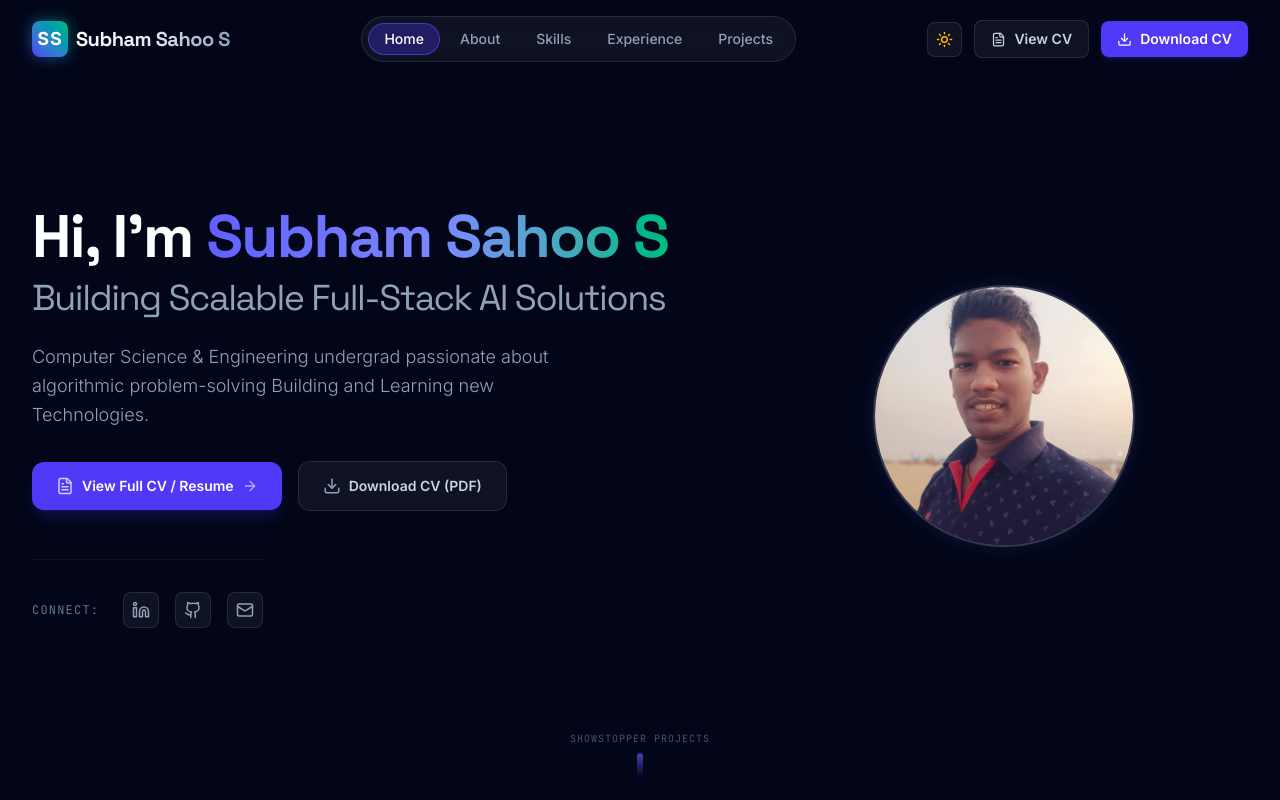
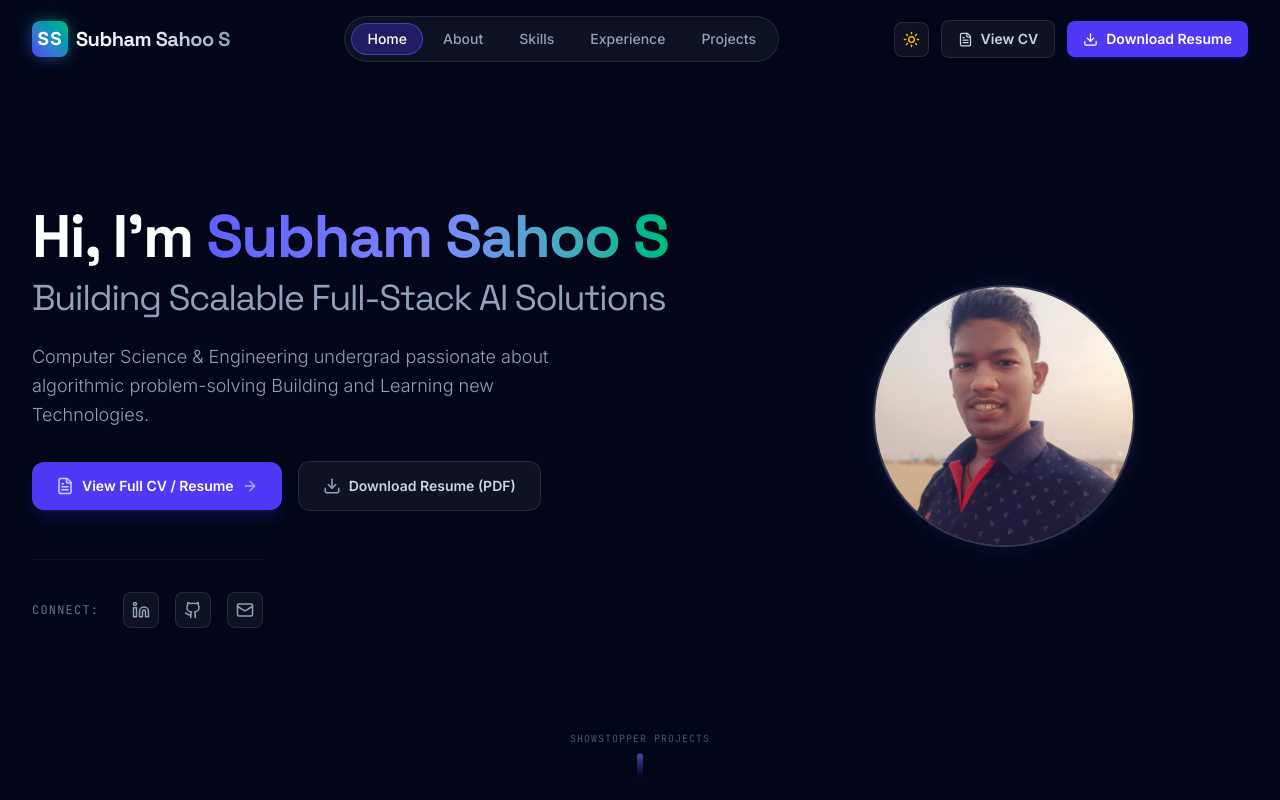
Before and after one commit to subhamsahoo2024/Subham-PortFolio, a React (Vite) app: page / in a window 1280 px wide. Shown: the top 800 px of the page. Built offline with nearby package versions, Linux system fonts and the light colour scheme.

Commit message:
text update

```diff
--- a/src/components/CursorAvatar.tsx
+++ b/src/components/CursorAvatar.tsx
@@ -84,7 +84,7 @@ export default function CursorAvatar({ theme }: CursorAvatarProps) {
         if (interactiveEl.tagName === "BUTTON") {
           const btnText = interactiveEl.textContent?.trim() || "";
           if (btnText.toLowerCase().includes("cv") || btnText.toLowerCase().includes("resume")) {
-            setCursorTip("View & Download CV");
+            setCursorTip("View & Download Resume");
             return;
           }
           if (btnText.toLowerCase().includes("add")) {
--- a/src/components/Hero.tsx
+++ b/src/components/Hero.tsx
@@ -161,7 +161,7 @@ export default function Hero({ theme, onOpenCVModal }: HeroProps) {
                   theme === "dark" ? "text-slate-400" : "text-slate-500"
                 }
               />
-              <span>Download CV (PDF)</span>
+              <span>Download Resume (PDF)</span>
             </button>
           </motion.div>
 
--- a/src/components/Navbar.tsx
+++ b/src/components/Navbar.tsx
@@ -178,7 +178,7 @@ export default function Navbar({
               size={15}
               className="group-hover:translate-y-[1px] transition-transform duration-200"
             />
-            <span>Download CV</span>
+            <span>Download Resume</span>
           </button>
         </div>
 
@@ -283,7 +283,7 @@ export default function Navbar({
                   className="flex-1 flex items-center justify-center gap-2 py-2.5 text-sm font-semibold rounded-lg bg-indigo-600 text-white active:scale-98 cursor-pointer"
                 >
                   <Download size={15} />
-                  <span>Download CV</span>
+                  <span>Download Resume</span>
                 </button>
               </div>
             </div>
```
